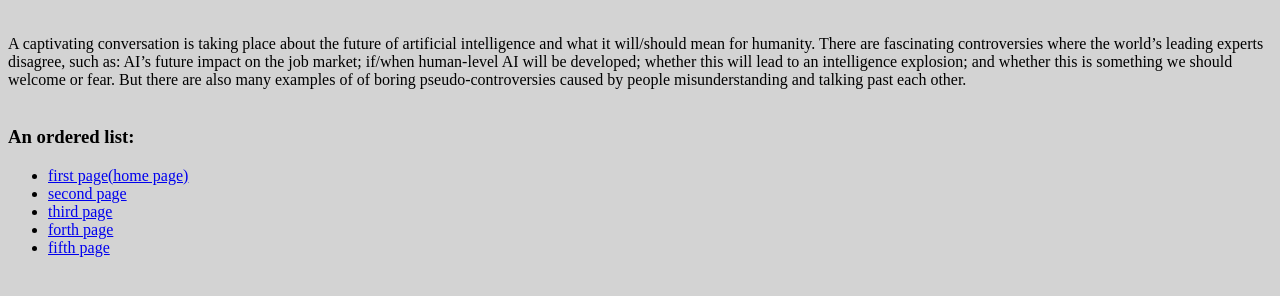
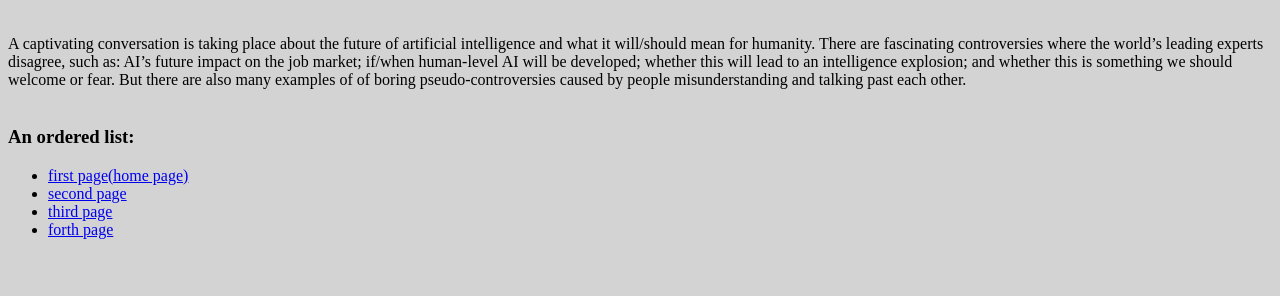
Before and after one commit to Miriamhan/html-project-miriam, a plain HTML site: page benefits.html in a window 1280 px wide. Shown: the part 414-710 px from the top of the page. Drawn offline with Linux system fonts and the light colour scheme.

Commit message:
Update benefits.html

```diff
--- a/benefits.html
+++ b/benefits.html
@@ -21,7 +21,6 @@
                 <li><a href="catogrizationof AI.html">second page</a></li>
                 <li><a href="tables.html">third page</a></li>
                 <li><a href="applications.html">forth page</a></li>
-                <li><a href="benifits.html">fifth page</a></li>
               </ul>
 
 
```
